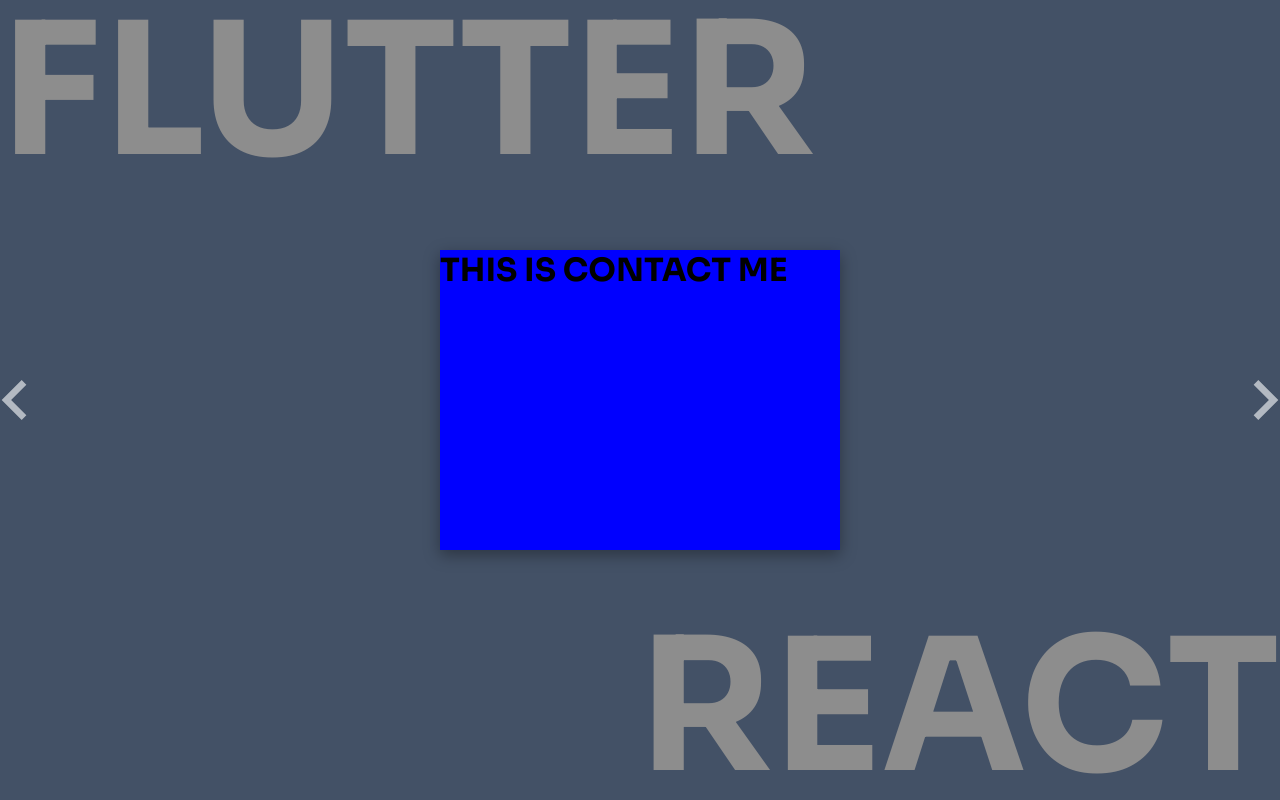
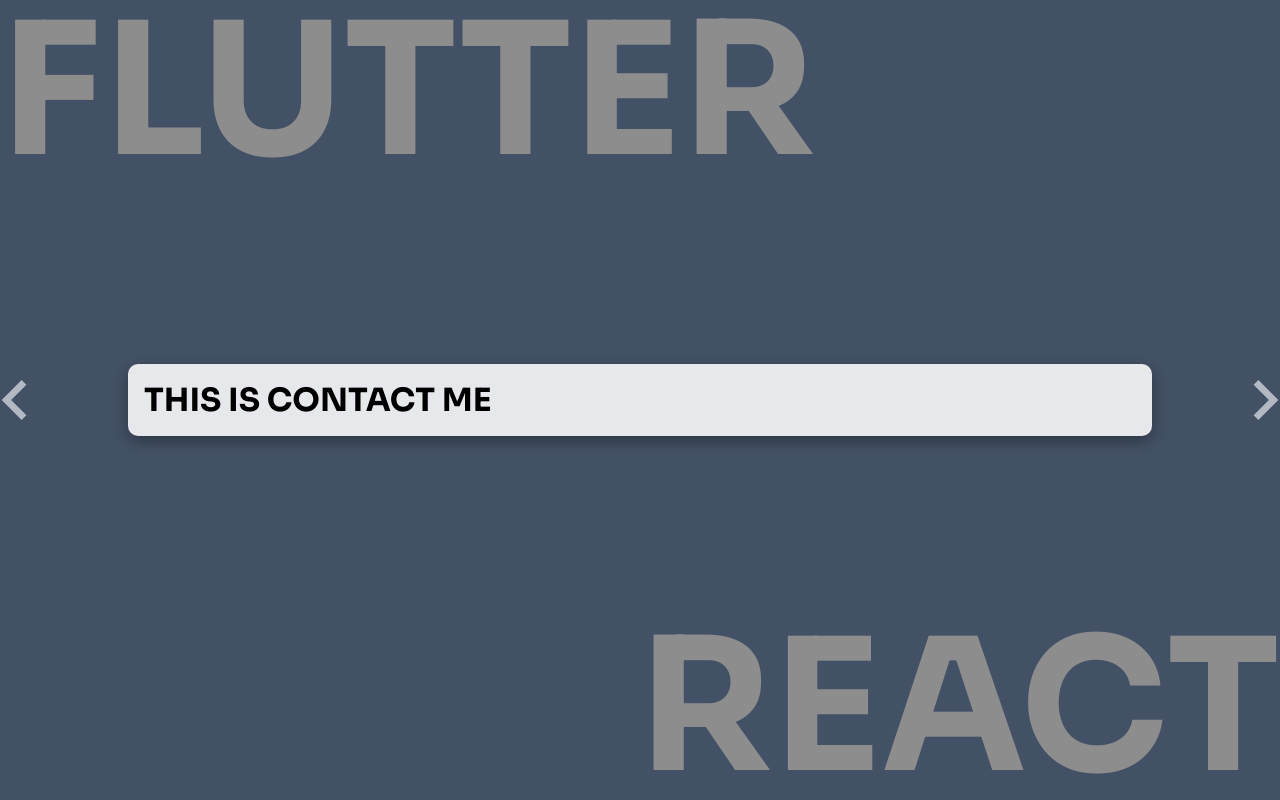
Before and after one commit to Mman7/Portfolio, a React (Vite) app: page /contact in a window 1280 px wide. Built offline with nearby package versions, Linux system fonts and the light colour scheme.

Commit message:
update ✅ contact page

```diff
--- a/src/App.scss
+++ b/src/App.scss
@@ -1,5 +1,5 @@
 @import url("https://fonts.googleapis.com/css2?family=Sora:wght@500;700&display=swap");
-$backgroundColor: lighten(#dcdfe4cc, 100);
+$backgroundColor: lighten(#dcdfe4de, 100);
 * {
   margin: 0;
   padding: 0;
@@ -195,9 +195,42 @@
   }
 }
 .contact {
-  background: blue;
-  width: 400px;
-  height: 300px;
+  backdrop-filter: blur(4px);
+  background: $backgroundColor;
+  padding: 1em;
+  display: flex;
+  flex-direction: column;
+  border-radius: 10px;
+  width: 80%;
+  .contact-text-wrapper {
+    display: flex;
+    justify-content: space-between;
+    align-items: center;
+    .linkedin-btn {
+      width: 50px;
+      img {
+        width: 100%;
+      }
+    }
+  }
+  .title {
+    font-weight: bold;
+    color: #21395c;
+    margin-bottom: 0.3em;
+  }
+  .form {
+    display: flex;
+    flex-direction: column;
+  }
+  .form-name {
+    margin: 1em 0 0 0;
+  }
+  .form-textarea {
+    margin: 1em 0 0 0;
+  }
+  button {
+    margin-top: 1em;
+  }
 }
 @media screen and (min-width: 700px) {
   * {
```
